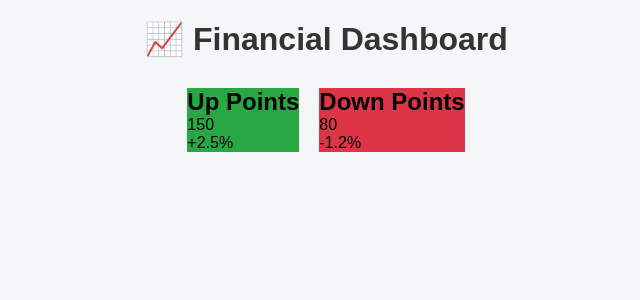
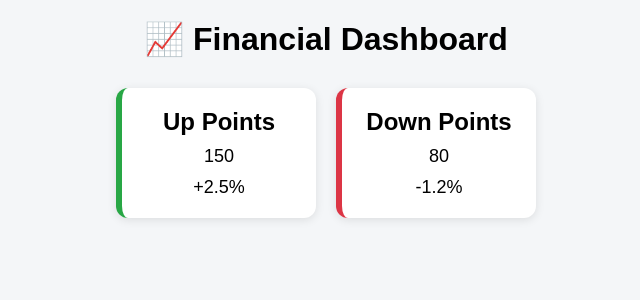
Before and after one commit to MrTradeBuddy/stock-analysis, a Python web app: template templates/index.html in a window 1280 px wide. Shown: the top 300 px of the page, without its empty margins (314-954 px from the left). Run offline with Jinja, Linux system fonts and the light colour scheme; the template is opened without the code that fills it, so the values that code supplies are empty.

Commit message:
Update styles.css

```diff
--- a/static/css/styles.css
+++ b/static/css/styles.css
@@ -1,36 +1,38 @@
 body {
     font-family: Arial, sans-serif;
     background-color: #f4f6f8;
-    margin: 0;
     padding: 20px;
 }
 
 h1 {
     text-align: center;
-    color: #333;
+    margin-bottom: 30px;
 }
 
 .dashboard {
     display: flex;
     justify-content: center;
     gap: 20px;
-    margin-top: 30px;
 }
 
-.box {
+.card {
+    background: white;
     padding: 20px;
-    border-radius: 10px;
-    color: white;
+    border-radius: 12px;
+    box-shadow: 0 2px 10px rgba(0,0,0,0.1);
+    text-align: center;
     width: 200px;
-    text-align: center;
-    font-size: 18px;
-    box-shadow: 0 4px 6px rgba(0,0,0,0.1);
 }
 
 .green {
-    background-color: #28a745;
+    border-left: 6px solid #28a745;
 }
 
 .red {
-    background-color: #dc3545;
+    border-left: 6px solid #dc3545;
 }
+
+.card p {
+    font-size: 18px;
+    margin-top: 10px;
+}
```
